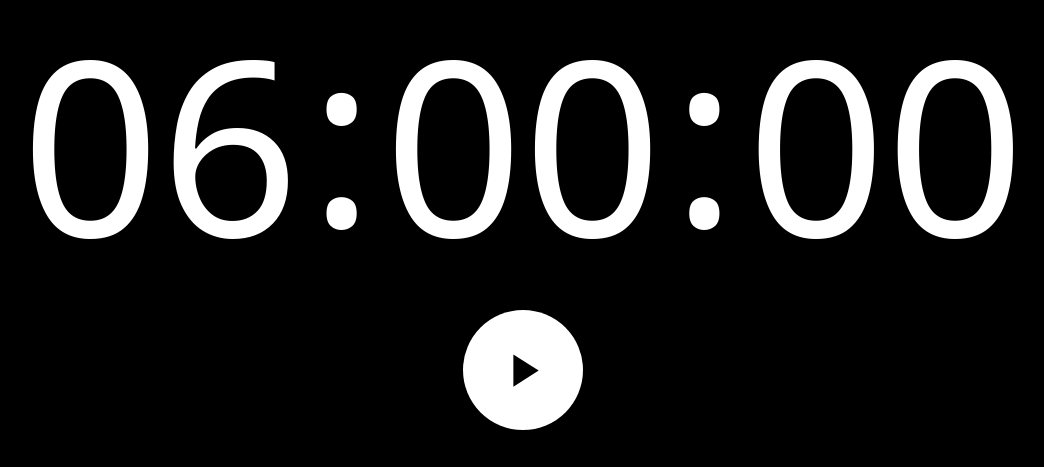
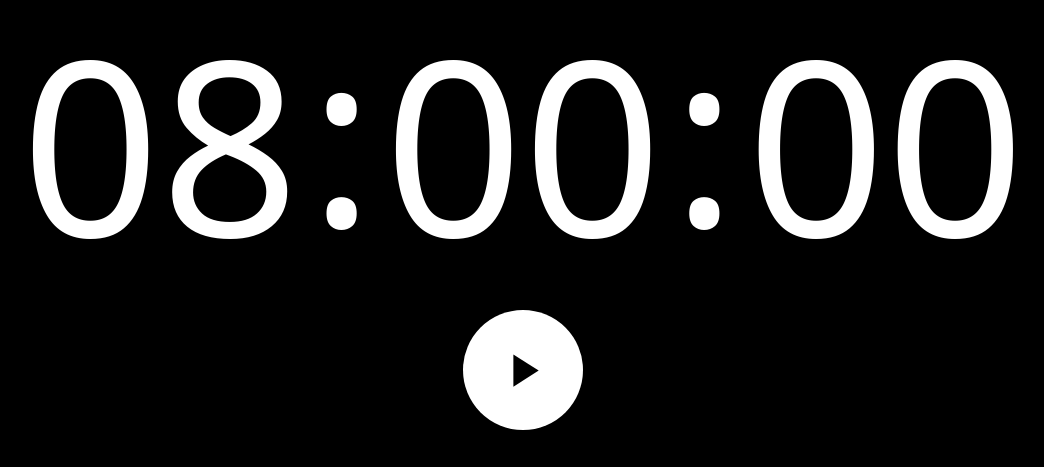
Before and after one commit to reader-02/timer, a plain HTML site: page index.html in a window 1280 px wide. Shown: the part 145-612 px from the top of the page, without its empty margins (117-1161 px from the left). Drawn offline with Linux system fonts and the light colour scheme.

Commit message:
Update index.html

```diff
--- a/index.html
+++ b/index.html
@@ -286,7 +286,7 @@
   });
 
   /* ---------- init ---------- */
-  render(6 * 60 * 60 * 1000);   // default: 6 hours
+  render(8 * 60 * 60 * 1000);   // default: 6 hours
   setUI();
 </script>
 </body>
```
